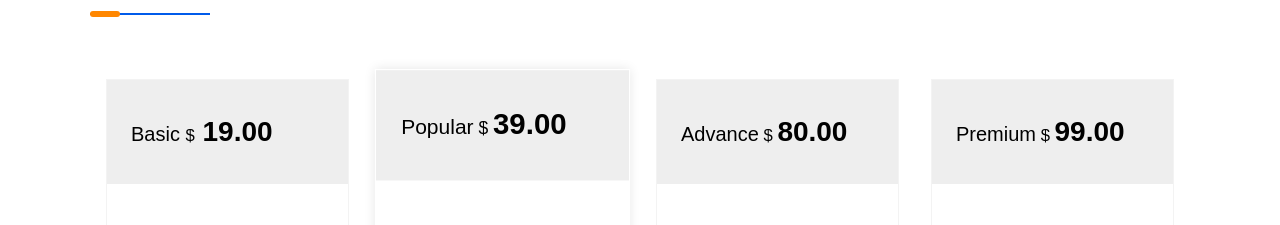
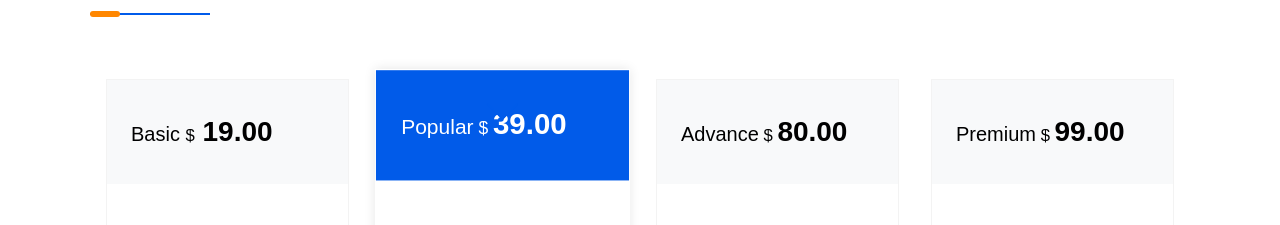
Before and after one commit to minahilhussain/zooki, a React (Create React App) app: page / in a window 1280 px wide. Shown: the part 3937-4162 px from the top of the page. Built offline with nearby package versions, Linux system fonts and the light colour scheme.

Commit message:
added tip to price card

```diff
--- a/src/css/Pricing.css
+++ b/src/css/Pricing.css
@@ -52,13 +52,15 @@
   transform: scale(1.05);
   transition: all .5s;
 }
-.price-card:nth-child(2) a{
+.price-card:nth-child(2) .card-top p, .price-card:nth-child(2) a {
   background-color: #015be9;
   color: #fff;
+}
+.price-card:nth-child(2) a {
   box-shadow: 0 3px 20px -8px #000;
 }
 .price-card .card-top {
-  background-color: #eee;
+  background-color: #f8f9fa;
 }
 .price-card .card-top p {
   margin: 0;
@@ -72,3 +74,22 @@
 .price-card .buy-btn {
   padding: 2rem 1rem;
 }
+#pricing .card-top::before {
+  background-color: #015be9;
+  border-bottom: 1px solid #015be9;
+  border-right: 1px solid #015be9;
+  /* border-bottom: 1px solid #f3f3f3; */
+  /* border-right: 1px solid #f3f3f3; */
+  bottom: 349px;
+  top: 108;
+  content: "";
+  height: 20px;
+  left: 0;
+  margin: 0 auto;
+  position: absolute;
+  right: 0;
+  -webkit-transform: rotate(45deg);
+  transform: rotate(45deg);
+  transition: all .5s;
+  width: 20px;
+}
```
